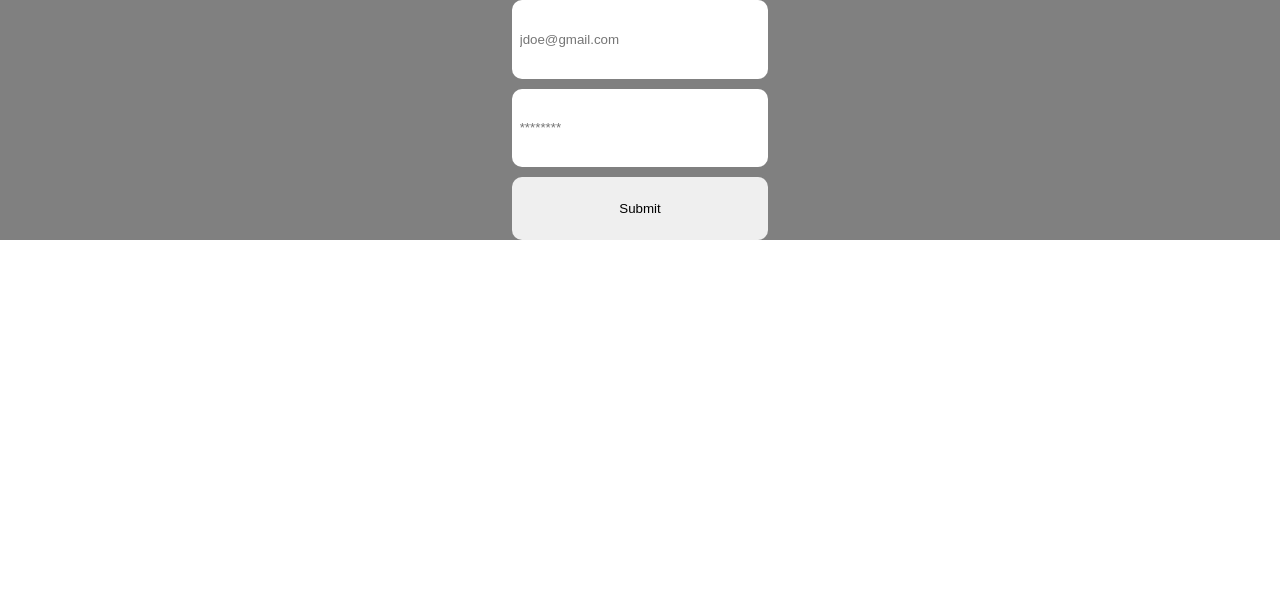
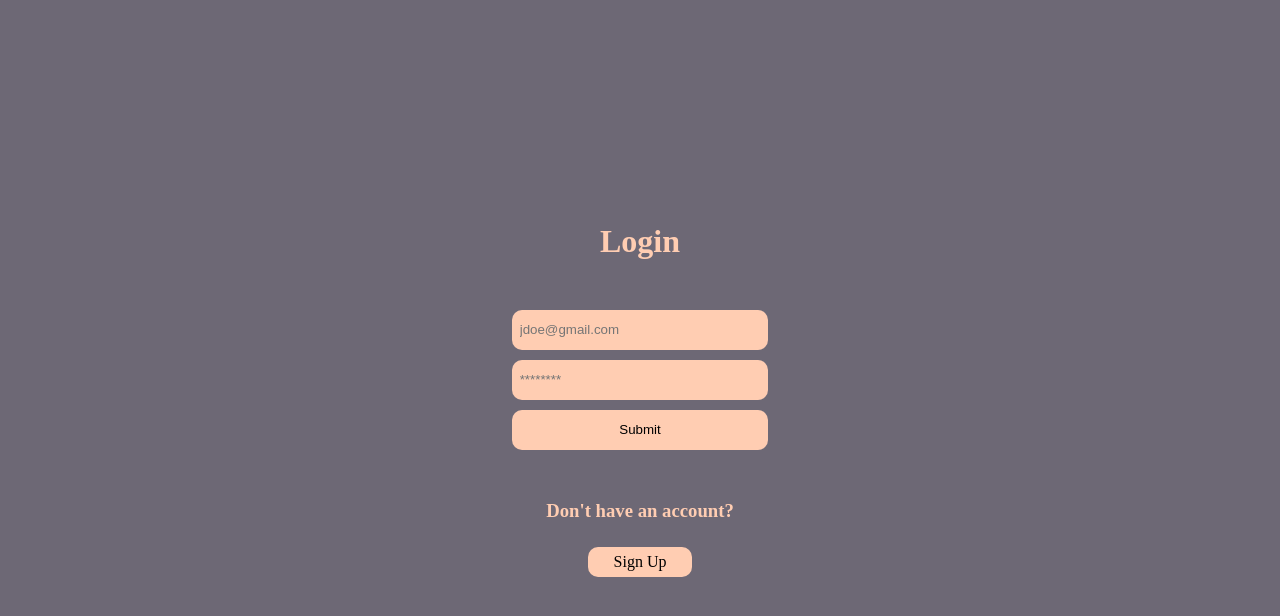
Before and after one commit to jkor2/blog_post_fullstack, a React (Create React App) app in the folder frontend/: page /login in a window 1280 px wide. Shown: the top 616 px of the page. Built offline with nearby package versions, Linux system fonts and the light colour scheme.

Commit message:
Login/Signup Page Fix

```diff
--- a/frontend/src/Components/login.js
+++ b/frontend/src/Components/login.js
@@ -41,6 +41,7 @@ export default function Login() {
 
   return (
     <div className="form-hold">
+      <h1>Login</h1>
       <form onSubmit={handleSubmit} className="form">
         <input
           type="email"
@@ -60,6 +61,10 @@ export default function Login() {
           Submit
         </button>
       </form>
+      <h3>Don't have an account?</h3>
+      <a href="signup" className="button-ques">
+        Sign Up
+      </a>
     </div>
   );
 }
--- a/frontend/src/Components/posts.js
+++ b/frontend/src/Components/posts.js
@@ -15,8 +15,11 @@ export default function Posts() {
       },
     })
       .then((res) => res.json())
-      .then((data) => setData(data))
-      .then(setDisplay(true));
+      .then((data) => setData(data));
+
+    setTimeout(() => {
+      setDisplay(true);
+    }, "500");
   }, []);
 
   console.log(data);
@@ -57,7 +60,7 @@ export default function Posts() {
                 <div className="ten">TEST</div>
                 <div className="ten">TEST</div>
                 <div className="login-singup">
-                  <a href="home" className="button">
+                  <a href="/" className="button">
                     Go Home
                   </a>
                 </div>
--- a/frontend/src/Components/signup.js
+++ b/frontend/src/Components/signup.js
@@ -30,7 +30,8 @@ export default function Signup() {
     console.log(formData);
   };
   return (
-    <div className="form-hold">
+    <div className="form-hold-extend">
+      <h1 className="margin-20">Sign Up</h1>
       <form onSubmit={handleSubmit} className="form">
         <input
           type="text"
@@ -64,6 +65,10 @@ export default function Signup() {
           Submit
         </button>
       </form>
+      <h3 className="margin-top">Already have an account?</h3>
+      <a href="login" className="button-ques">
+        login
+      </a>
     </div>
   );
 }
--- a/frontend/src/styles.css
+++ b/frontend/src/styles.css
@@ -2,6 +2,7 @@
   padding: 0;
   margin: 0;
   box-sizing: border-box;
+  background: #6D6875;
 }
 .container {
   height: 100vh;
@@ -34,10 +35,11 @@
   margin-bottom: 2%;
 }
 .login-singup {
-  height: 15%;
+  height: 10vh;
+  width: 30vw;
   display: flex;
   flex-direction: column;
-  justify-content: center;
+  justify-content: space-between;
   align-items: center;
 }
 a {
@@ -49,19 +51,20 @@ a {
   justify-content: center;
   align-items: center;
   font-size: 1.75vw;
-  width: 10%;
-  height: 30%;
+  width: 10vw;
+  height: 15vh;
   border-radius: 10px;
   margin-top: 2%;
   padding: 1.5%;
 }
 input {
-  height: 25vh;
+  height: 5vh;
   width: 20vw;
   padding-left: 2%;
   border-radius: 10px;
   outline: none;
   border: none;
+  background-color: #FFCDB2;
 }
 .form {
   display: flex;
@@ -73,16 +76,26 @@ input {
   gap: 10px;
 }
 .form-hold {
-  background: grey;
+  height: 100vh;
   display: flex;
   justify-content: center;
   align-items: center;
+  flex-direction: column;
+}
+.form-hold-extend{
+  height: 100vh;
+  display: flex;
+  justify-content: center;
+  align-items: center;
+  flex-direction: column;
+
 }
 .form-button {
   width: 20vw;
-  height: 20vh;
+  height: 5vh;
   border-radius: 10px;
   border: none;
+  background-color: #FFCDB2;
 }
 
 .dna-wrapper{
@@ -93,6 +106,7 @@ input {
   display: flex;
   justify-content: center;
   align-items: center;
+  height: 100vh;
 }
 .holder-2{
   background: goldenrod;
@@ -111,16 +125,29 @@ input {
   justify-content: space-evenly;
 }
 .button-ques{
-  background: gray;
+  background: #FFCDB2;
   padding-left: 2vw;
   padding-right: 2vw;
-  padding-top: 1vw;
-  padding-bottom: 1vw;
+  padding-top: .5vw;
+  padding-bottom: .5vw;
   border-radius: 10px;
   color: black;
-  font-weight: 700;
+  margin-top: 25px;
 }
 a {
   text-decoration: none;
 
 }
+h3 {
+  color: #FFCDB2;
+
+}
+h1{
+  color: #FFCDB2;
+}
+.margin-20{
+  margin-bottom: 20px;
+}
+.margin-top{
+  margin-top: 20px;
+}
```
